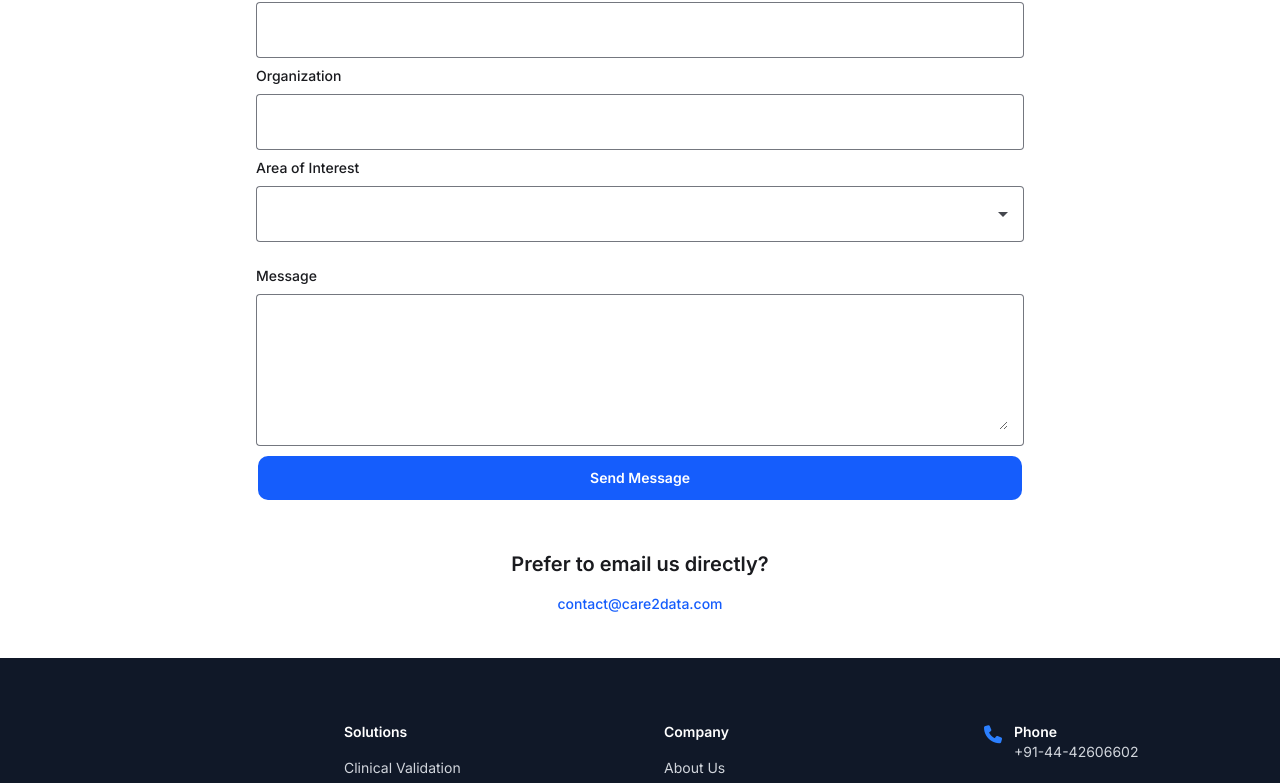
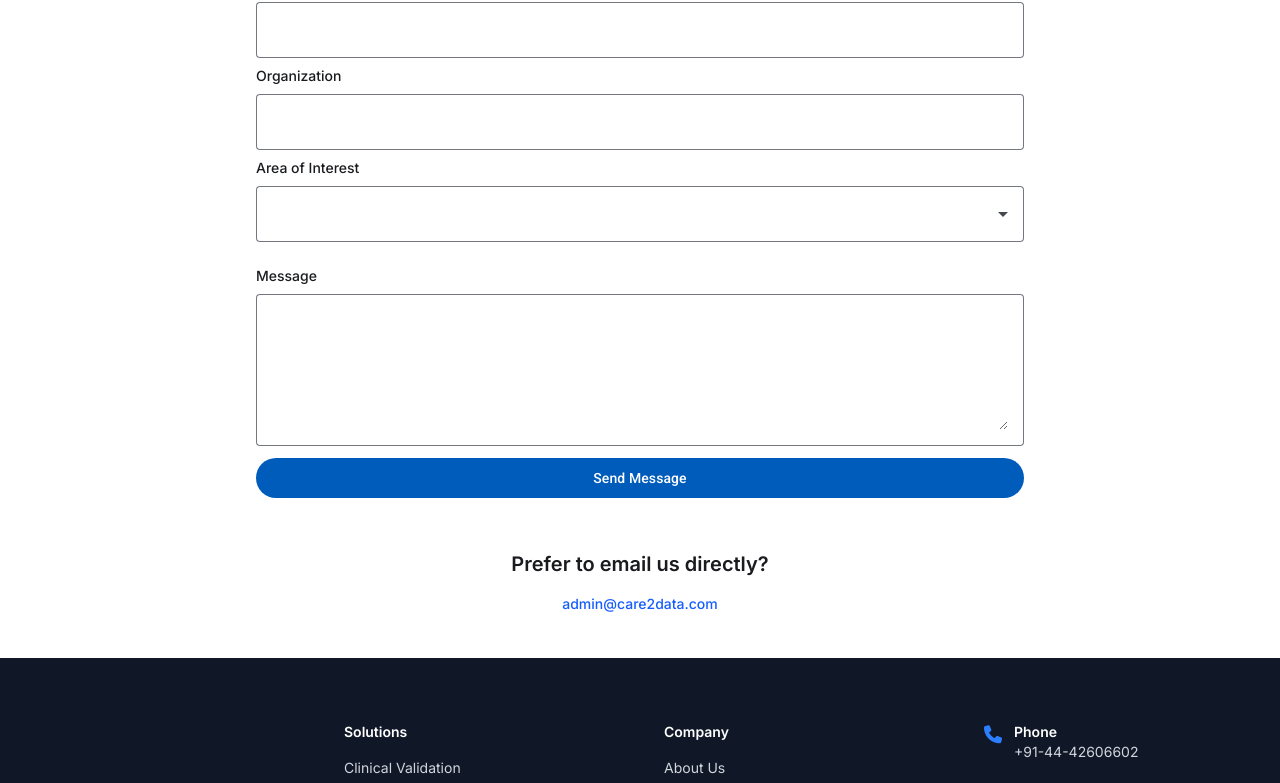
Before and after one commit to GokulGovindharaj/Care2Data-Website, an Angular app: page /#/contact-us in a window 1280 px wide. Shown: the part 406-1189 px from the top of the page. Built offline with nearby package versions, Linux system fonts and the light colour scheme.

Commit message:
Contact Email was updated

```diff
--- a/angular.json
+++ b/angular.json
@@ -30,7 +30,8 @@
               }
             ],
             "styles": [
-              "src/styles.scss"
+              "src/styles.scss",
+              "node_modules/ngx-toastr/toastr.css"
             ]
           },
           "configurations": {
--- a/package.json
+++ b/package.json
@@ -22,6 +22,7 @@
   },
   "private": true,
   "dependencies": {
+    "@angular/animations": "^20.3.16",
     "@angular/cdk": "^20.2.14",
     "@angular/common": "^20.3.0",
     "@angular/compiler": "^20.3.0",
@@ -30,6 +31,7 @@
     "@angular/material": "^20.2.14",
     "@angular/platform-browser": "^20.3.0",
     "@angular/router": "^20.3.0",
+    "ngx-toastr": "^19.1.0",
     "rxjs": "~7.8.0",
     "tslib": "^2.3.0",
     "zone.js": "~0.15.0"
--- a/src/app/pages/careers/careers.html
+++ b/src/app/pages/careers/careers.html
@@ -56,8 +56,8 @@
 
                <div class="md:flex gap-1 justify-center">
                 <span>Send your CV to</span>
-                 <a href="mailto:contact@care2data.com" class="text-blue-600 font-medium hover:underline">
-                     contact@care2data.com
+                 <a href="mailto:admin@care2data.com" class="text-blue-600 font-medium hover:underline">
+                     admin@care2data.com
                 </a>
                </div>
 
--- a/src/app/pages/careers/careers.ts
+++ b/src/app/pages/careers/careers.ts
@@ -22,6 +22,6 @@ export class Careers implements OnInit {
   ngOnInit() { }
 
   applyJobs(job: any) {
-    console.log(job);
+
   }
 }
--- a/src/app/pages/contact/contact.html
+++ b/src/app/pages/contact/contact.html
@@ -70,10 +70,9 @@
           <p class="mb-2 font-medium">Area of Interest</p>
           <mat-form-field appearance="outline" class="w-full">
             <mat-select formControlName="interest">
-              <mat-option value="validation">Clinical Validation</mat-option>
-              <mat-option value="ontology">Ontology Modeling</mat-option>
-              <mat-option value="knowledge">Knowledge Systems</mat-option>
-              <mat-option value="consulting">Regulatory Consulting</mat-option>
+              <mat-option value="About KWALIFY">About KWALIFY</mat-option>
+              <mat-option value="Partnerships">Partnerships</mat-option>
+              <mat-option value="Request for Demo">Request for Demo</mat-option>
             </mat-select>
           </mat-form-field>
           <p class="text-red-500 text-sm mt-1"
@@ -101,9 +100,9 @@
         </div>
 
         <!-- Submit Button -->
-        <button type="submit"
-          class="w-full bg-blue-600 px-6 py-3 cursor-pointer rounded-xl text-white font-semibold transition duration-700 border-2 hover:bg-white hover:text-blue-600 hover:border-blue-600 hover:transition hover:duration-900">
-          Send Message
+        <button mat-flat-button class="my-1 bg-primary rounded-md w-full" type="submit" [disabled]="isLoading">
+          <p class="m-0" *ngIf="!isLoading">Send Message</p>
+          <p class="m-0 text-white" *ngIf="isLoading">Sending Message...</p>
         </button>
 
       </form>
@@ -117,8 +116,8 @@
           Prefer to email us directly?
         </h2>
 
-        <a href="mailto:contact@care2data.com" class="text-blue-600 font-medium hover:underline">
-          contact@care2data.com
+        <a href="mailto:admin@care2data.com" class="text-blue-600 font-medium hover:underline">
+          admin@care2data.com
         </a>
 
       </div>
--- a/src/app/pages/contact/contact.ts
+++ b/src/app/pages/contact/contact.ts
@@ -1,21 +1,28 @@
 import { CommonModule } from '@angular/common';
+import { HttpClient, HttpClientModule } from '@angular/common/http';
 import { Component } from '@angular/core';
 import { FormBuilder, FormGroup, FormsModule, ReactiveFormsModule, Validators } from '@angular/forms';
+import { MatButtonModule } from '@angular/material/button';
 import { MatFormFieldModule } from '@angular/material/form-field';
 import { MatInputModule } from '@angular/material/input';
 import { MatSelectModule } from '@angular/material/select';
 import { Meta, Title } from '@angular/platform-browser';
+import { ToastrService } from 'ngx-toastr';
 
 @Component({
   selector: 'app-contact',
-  imports: [MatFormFieldModule, MatSelectModule, MatInputModule, FormsModule, CommonModule, ReactiveFormsModule],
+  imports: [MatFormFieldModule, MatSelectModule, MatInputModule, FormsModule,
+    CommonModule, ReactiveFormsModule, HttpClientModule, MatButtonModule],
   templateUrl: './contact.html',
   styleUrl: './contact.scss',
 })
 export class Contact {
   contactForm!: FormGroup;
   submitted = false;
-  constructor(private fb: FormBuilder, private titleService: Title, private metaService: Meta) { }
+  isLoading = false;
+  constructor(private fb: FormBuilder, private titleService: Title, private metaService: Meta,
+    private http: HttpClient, private toastr: ToastrService
+  ) { }
 
   ngOnInit() {
 
@@ -83,8 +90,37 @@ export class Contact {
 
   onSubmit() {
     this.submitted = true;
+    this.isLoading = true;
     if (this.contactForm.valid) {
-      console.log(this.contactForm.value);
+      const formData = {
+        'Name': this.contactForm.value.name,
+        'Email ID': this.contactForm.value.email,
+        'Organization Name': this.contactForm.value.organization,
+        'Area of Interest': this.contactForm.value.interest,
+        'Message': this.contactForm.value.message,
+        _captcha: "false",
+        _subject: "New Contact Form Message - Care2Data"
+      };
+
+      this.http.post(
+        'https://formsubmit.co/ajax/gokul.govindharaj@care2data.com',
+        formData,
+        { headers: { 'Content-Type': 'application/json' } }
+      ).subscribe({
+        next: () => {
+          this.toastr.success('Message sent successfully!');
+          this.contactForm.reset();
+          this.isLoading = false;
+        },
+        error: (err) => {
+
+          this.toastr.error('Something went wrong!');
+          this.isLoading = false;
+        }
+      });
+    } else {
+      this.toastr.error('Please fill out the form correctly before submitting.');
+      this.isLoading = false;
     }
   }
 }
--- a/src/main.ts
+++ b/src/main.ts
@@ -1,11 +1,18 @@
 import { bootstrapApplication } from '@angular/platform-browser';
-import { appConfig } from './app/app.config';
 import { App } from './app/app';
 import { routes } from './app/app.routes';
 import { provideRouter, withHashLocation, withInMemoryScrolling } from '@angular/router';
+import { provideAnimations } from '@angular/platform-browser/animations';
+import { provideToastr } from 'ngx-toastr';
 
 bootstrapApplication(App, {
   providers: [
+    provideAnimations(),   // required for toastr animations
+    provideToastr({
+      timeOut: 3000,
+      positionClass: 'toast-top-right',
+      preventDuplicates: true,
+    }),
     provideRouter(routes,
       withInMemoryScrolling({
         scrollPositionRestoration: 'top',
```
Also changed, not shown: 1 other file (tests, documents, lock files or other folders).
